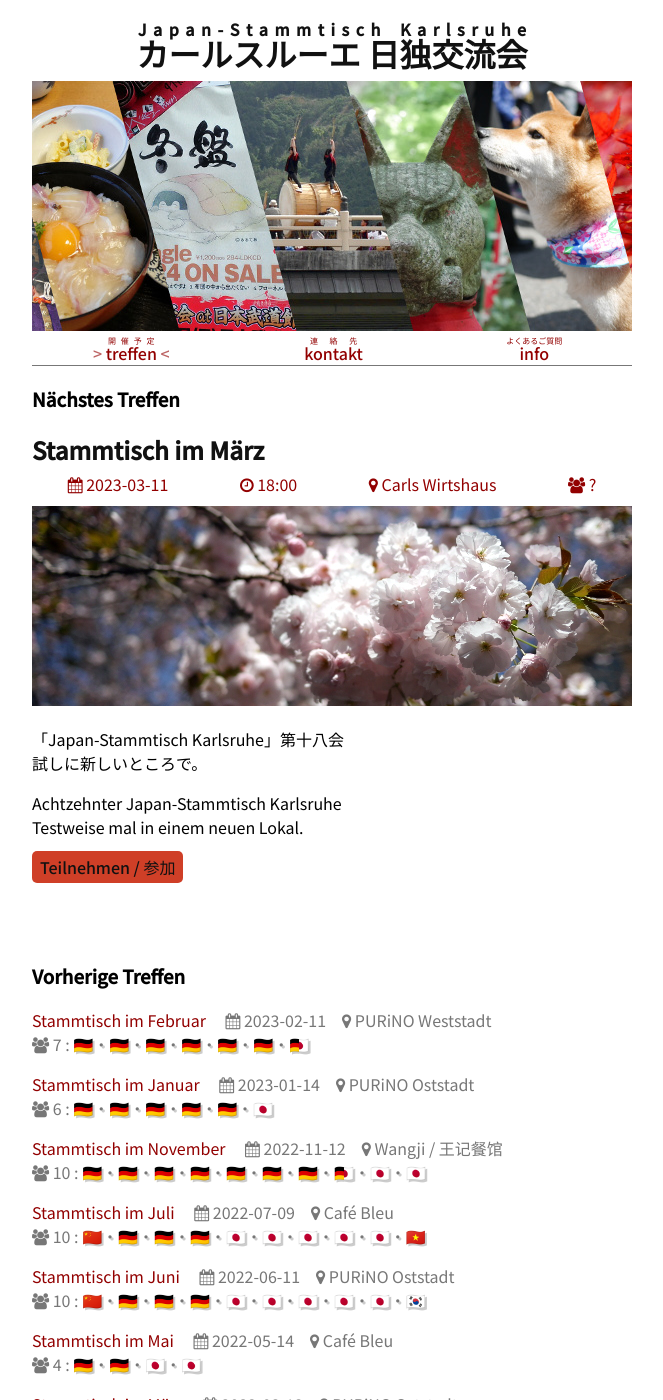
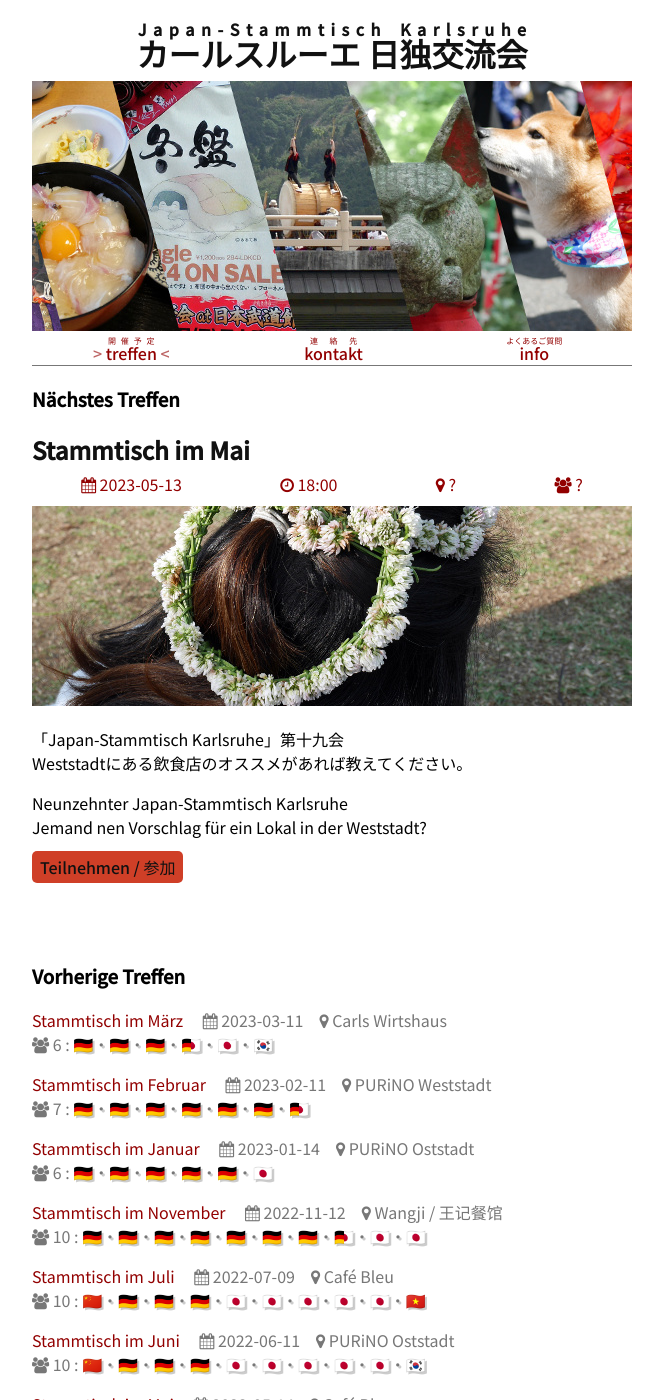
Before and after one commit to tcsch/japanstammtisch.github.io, a Jekyll site: the page built from treffen.md, in a window 1280 px wide and 1400 px high. Shown: the whole window, without its empty margins (308-971 px from the left). Built offline with Jekyll 4.4.1, drawn with Linux system fonts in a browser that asks for light colours; our own code applies the rules of GitHub Pages for plain Markdown files.

Commit message:
add new post

```diff
--- /dev/null
+++ b/_posts/2023-05-13-may.md
@@ -0,0 +1,17 @@
+---
+layout: post
+title: "Stammtisch im Mai"
+time: "18:00"
+place: '?'
+people: "?"
+compo: []
+img: "may.jpg"
+---
+
+「Japan-Stammtisch Karlsruhe」第十九会
+Weststadtにある飲食店のオススメがあれば教えてください。
+
+Neunzehnter Japan-Stammtisch Karlsruhe
+Jemand nen Vorschlag für ein Lokal in der Weststadt?
+
+[Teilnehmen / 参加](https://nuudel.digitalcourage.de/gJKZLpa2ncwkq9cE)
```
Also changed, not shown: _posts/2023-03-11-mar.md (+2 -2 lines).
